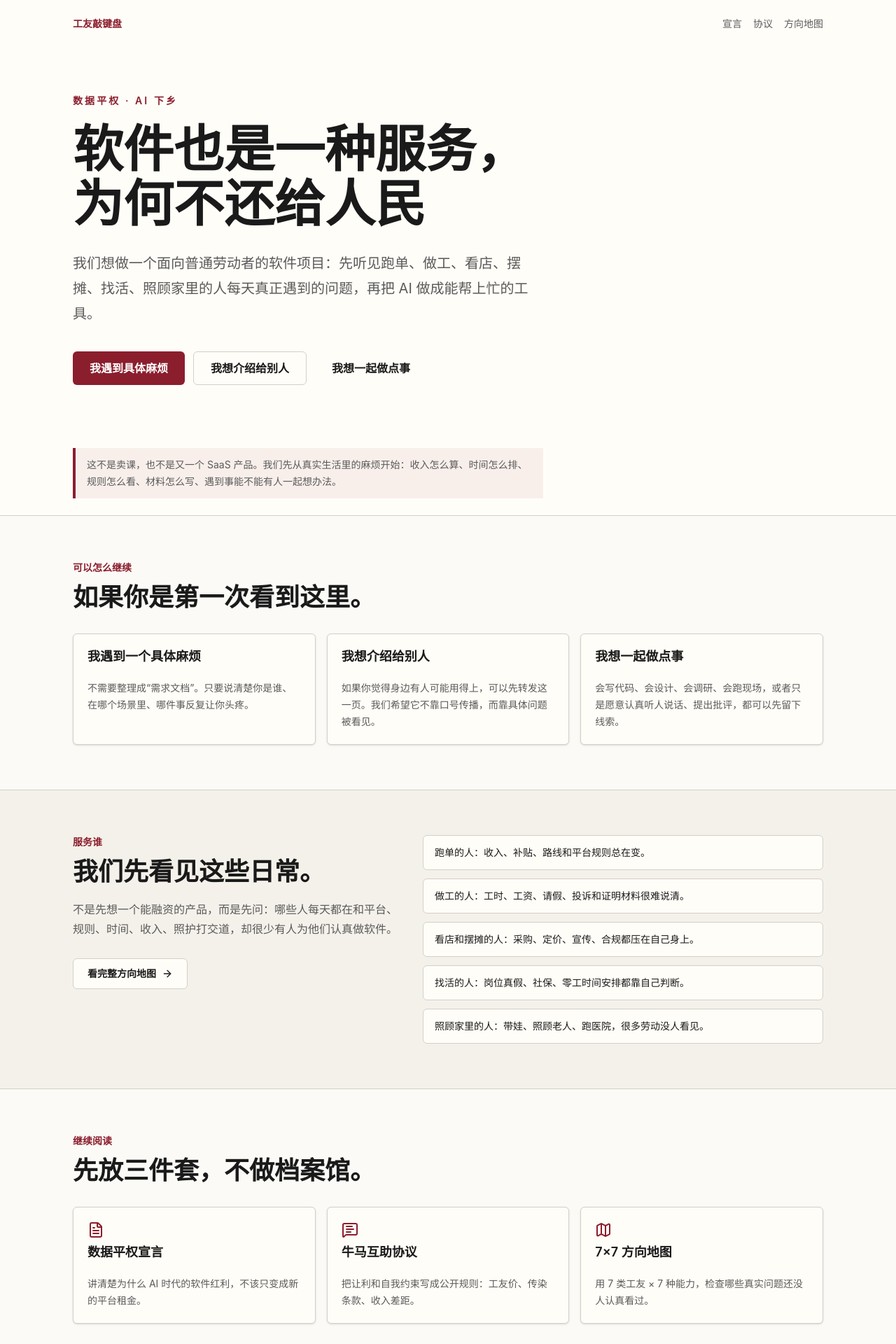
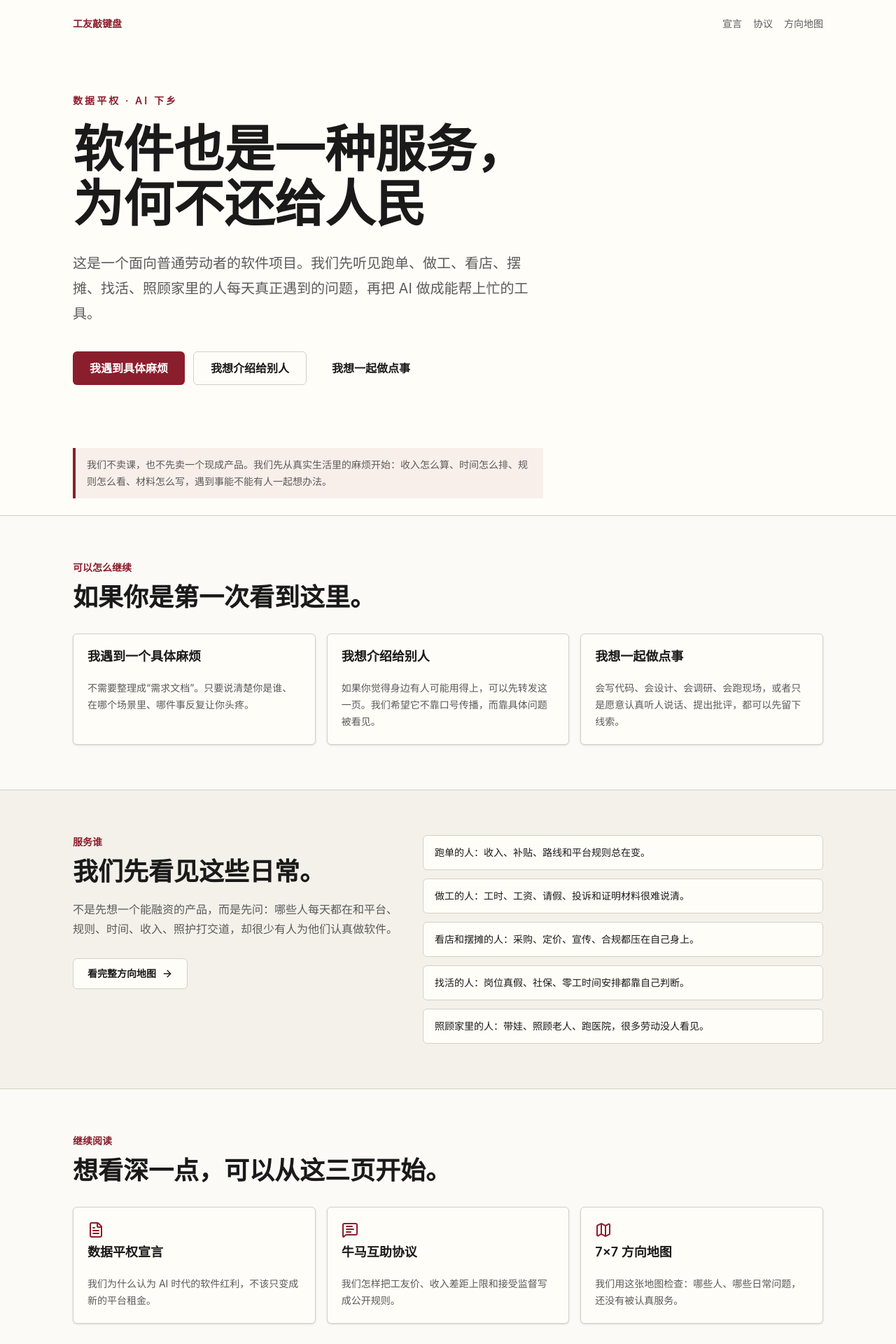
Before and after one commit to code-for-people-2026/website, a Next.js app: page / in a window 1280 px wide. Shown: the top 1920 px of the page at 70% size. Built offline with nearby package versions, Linux system fonts and the light colour scheme; no server answers.

Commit message:
copy: clarify homepage entry copy

```diff
--- a/src/app/(site)/page.tsx
+++ b/src/app/(site)/page.tsx
@@ -76,7 +76,7 @@ export default function HomePage() {
           </div>
 
           <p className="max-w-2xl border-l-4 border-[var(--accent)] bg-[rgba(139,30,45,0.06)] px-4 py-3 text-sm leading-6 text-[var(--muted)]">
-            这不是卖课，也不是又一个 SaaS 产品。我们先从真实生活里的麻烦开始：收入怎么算、时间怎么排、规则怎么看、材料怎么写、遇到事能不能有人一起想办法。
+            我们不卖课，也不先卖一个现成产品。我们先从真实生活里的麻烦开始：收入怎么算、时间怎么排、规则怎么看、材料怎么写，遇到事能不能有人一起想办法。
           </p>
         </div>
       </section>
@@ -130,7 +130,7 @@ export default function HomePage() {
       <section className="mx-auto max-w-6xl px-5 py-16 sm:px-8 lg:px-10">
         <div className="max-w-2xl">
           <p className="text-sm font-semibold text-[var(--accent)]">继续阅读</p>
-          <h2 className="mt-3 text-3xl font-bold sm:text-4xl">先放三件套，不做档案馆。</h2>
+          <h2 className="mt-3 text-3xl font-bold sm:text-4xl">想看深一点，可以从这三页开始。</h2>
         </div>
         <div className="mt-8 grid gap-4 md:grid-cols-3">
           {deepReads.map((item, index) => {
--- a/src/content/site.ts
+++ b/src/content/site.ts
@@ -4,7 +4,7 @@ export const hero = {
   kicker: "数据平权 · AI 下乡",
   title: "软件也是一种服务，为何不还给人民",
   body:
-    "我们想做一个面向普通劳动者的软件项目：先听见跑单、做工、看店、摆摊、找活、照顾家里的人每天真正遇到的问题，再把 AI 做成能帮上忙的工具。",
+    "这是一个面向普通劳动者的软件项目。我们先听见跑单、做工、看店、摆摊、找活、照顾家里的人每天真正遇到的问题，再把 AI 做成能帮上忙的工具。",
 };
 
 export const participationEntrances = [
@@ -37,17 +37,17 @@ export const deepReads = [
   {
     href: "/manifesto",
     title: "数据平权宣言",
-    summary: "讲清楚为什么 AI 时代的软件红利，不该只变成新的平台租金。",
+    summary: "我们为什么认为 AI 时代的软件红利，不该只变成新的平台租金。",
   },
   {
     href: "/license",
     title: "牛马互助协议",
-    summary: "把让利和自我约束写成公开规则：工友价、传染条款、收入差距。",
+    summary: "我们怎样把工友价、收入差距上限和接受监督写成公开规则。",
   },
   {
     href: "/map",
     title: "7×7 方向地图",
-    summary: "用 7 类工友 × 7 种能力，检查哪些真实问题还没人认真看过。",
+    summary: "我们用这张地图检查：哪些人、哪些日常问题，还没有被认真服务。",
   },
 ];
 
```
Also changed, not shown: 1 other file (tests, documents, lock files or other folders).
